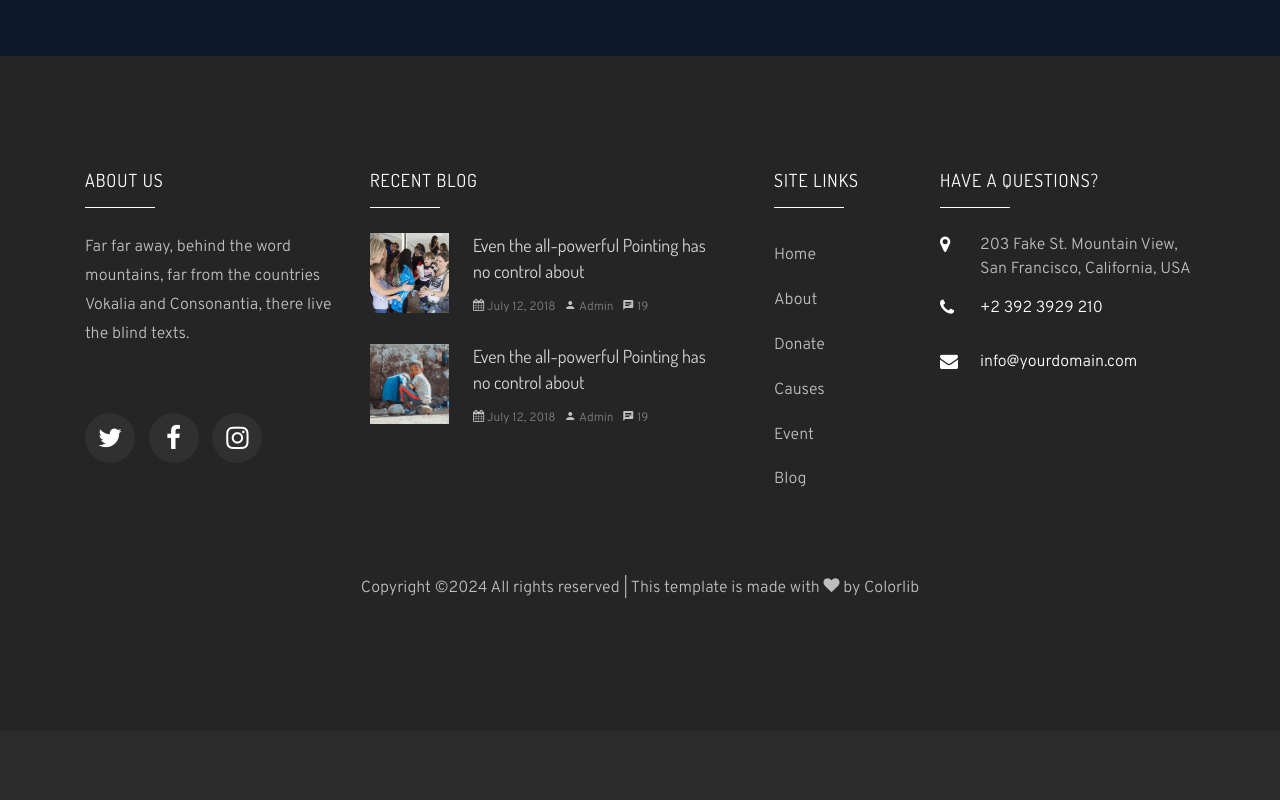
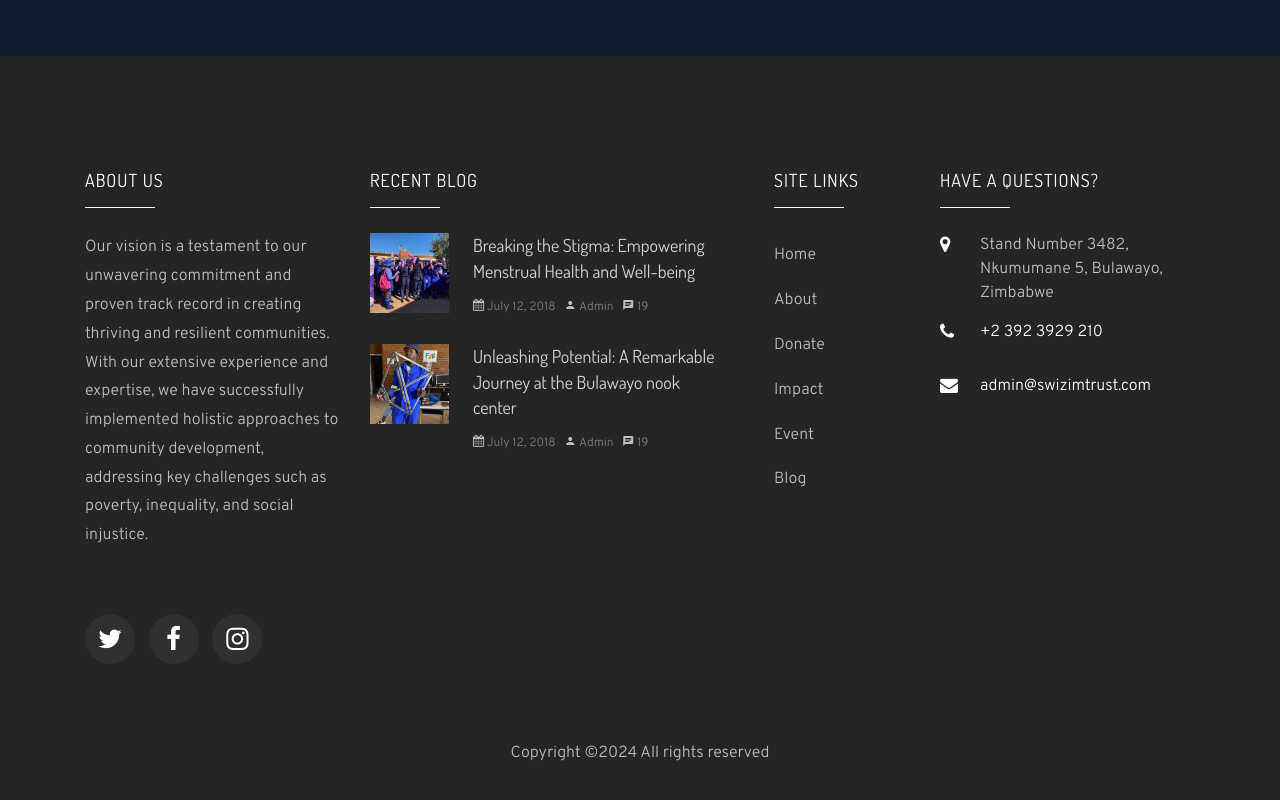
Before and after one commit to Lu-ngie/SwiZimtrust, a plain HTML site: page welfare-gh-pages/donate.html in a window 1280 px wide. Shown: the part 2438-3238 px from the top of the page. Before the commit the page ends 3169 px from the top, so only its background shows below. Drawn offline with Linux system fonts and the light colour scheme; some packages are replaced by stand-ins of ours; no server answers; files whose address does not match are found by name.

Commit message:
Update donate.html footer

```diff
--- a/welfare-gh-pages/donate.html
+++ b/welfare-gh-pages/donate.html
@@ -215,7 +215,7 @@
           <div class="col-md-3">
             <div class="ftco-footer-widget mb-4">
               <h2 class="ftco-heading-2">About Us</h2>
-              <p>Far far away, behind the word mountains, far from the countries Vokalia and Consonantia, there live the blind texts.</p>
+              <p>Our vision is a testament to our unwavering commitment and proven track record in creating thriving and resilient communities. With our extensive experience and expertise, we have successfully implemented holistic approaches to community development, addressing key challenges such as poverty, inequality, and social injustice. </p>
               <ul class="ftco-footer-social list-unstyled float-md-left float-lft mt-5">
                 <li class="ftco-animate"><a href="#"><span class="icon-twitter"></span></a></li>
                 <li class="ftco-animate"><a href="#"><span class="icon-facebook"></span></a></li>
@@ -227,9 +227,9 @@
             <div class="ftco-footer-widget mb-4">
               <h2 class="ftco-heading-2">Recent Blog</h2>
               <div class="block-21 mb-4 d-flex">
-                <a class="blog-img mr-4" style="background-image: url(images/image_1.jpg);"></a>
+                <a class="blog-img mr-4" style="background-image: url(images/blog-1.png);"></a>
                 <div class="text">
-                  <h3 class="heading"><a href="#">Even the all-powerful Pointing has no control about</a></h3>
+                  <h3 class="heading"><a href="#">Breaking the Stigma: Empowering Menstrual Health and Well-being</a></h3>
                   <div class="meta">
                     <div><a href="#"><span class="icon-calendar"></span> July 12, 2018</a></div>
                     <div><a href="#"><span class="icon-person"></span> Admin</a></div>
@@ -238,9 +238,9 @@
                 </div>
               </div>
               <div class="block-21 mb-4 d-flex">
-                <a class="blog-img mr-4" style="background-image: url(images/image_2.jpg);"></a>
+                <a class="blog-img mr-4" style="background-image: url(images/blog-2.png);"></a>
                 <div class="text">
-                  <h3 class="heading"><a href="#">Even the all-powerful Pointing has no control about</a></h3>
+                  <h3 class="heading"><a href="#">Unleashing Potential: A Remarkable Journey at the Bulawayo nook center</a></h3>
                   <div class="meta">
                     <div><a href="#"><span class="icon-calendar"></span> July 12, 2018</a></div>
                     <div><a href="#"><span class="icon-person"></span> Admin</a></div>
@@ -257,7 +257,7 @@
                 <li><a href="#" class="py-2 d-block">Home</a></li>
                 <li><a href="#" class="py-2 d-block">About</a></li>
                 <li><a href="#" class="py-2 d-block">Donate</a></li>
-                <li><a href="#" class="py-2 d-block">Causes</a></li>
+                <li><a href="#" class="py-2 d-block">Impact</a></li>
                 <li><a href="#" class="py-2 d-block">Event</a></li>
                 <li><a href="#" class="py-2 d-block">Blog</a></li>
               </ul>
@@ -268,9 +268,9 @@
             	<h2 class="ftco-heading-2">Have a Questions?</h2>
             	<div class="block-23 mb-3">
 	              <ul>
-	                <li><span class="icon icon-map-marker"></span><span class="text">203 Fake St. Mountain View, San Francisco, California, USA</span></li>
+	                <li><span class="icon icon-map-marker"></span><span class="text">Stand Number 3482, Nkumumane 5, Bulawayo, Zimbabwe</span></li>
 	                <li><a href="#"><span class="icon icon-phone"></span><span class="text">+2 392 3929 210</span></a></li>
-	                <li><a href="#"><span class="icon icon-envelope"></span><span class="text">info@yourdomain.com</span></a></li>
+	                <li><a href="#"><span class="icon icon-envelope"></span><span class="text">admin@swizimtrust.com</span></a></li>
 	              </ul>
 	            </div>
             </div>
@@ -280,7 +280,7 @@
           <div class="col-md-12 text-center">
 
             <p><!-- Link back to Colorlib can't be removed. Template is licensed under CC BY 3.0. -->
-  Copyright &copy;<script>document.write(new Date().getFullYear());</script> All rights reserved | This template is made with <i class="icon-heart" aria-hidden="true"></i> by <a href="https://colorlib.com" target="_blank">Colorlib</a>
+  Copyright &copy;<script>document.write(new Date().getFullYear());</script> All rights reserved
   <!-- Link back to Colorlib can't be removed. Template is licensed under CC BY 3.0. --></p>
           </div>
         </div>
@@ -291,6 +291,7 @@
 
   <!-- loader -->
   <div id="ftco-loader" class="show fullscreen"><svg class="circular" width="48px" height="48px"><circle class="path-bg" cx="24" cy="24" r="22" fill="none" stroke-width="4" stroke="#eeeeee"/><circle class="path" cx="24" cy="24" r="22" fill="none" stroke-width="4" stroke-miterlimit="10" stroke="#F96D00"/></svg></div>
+
 
 
   <script src="js/jquery.min.js"></script>
```
